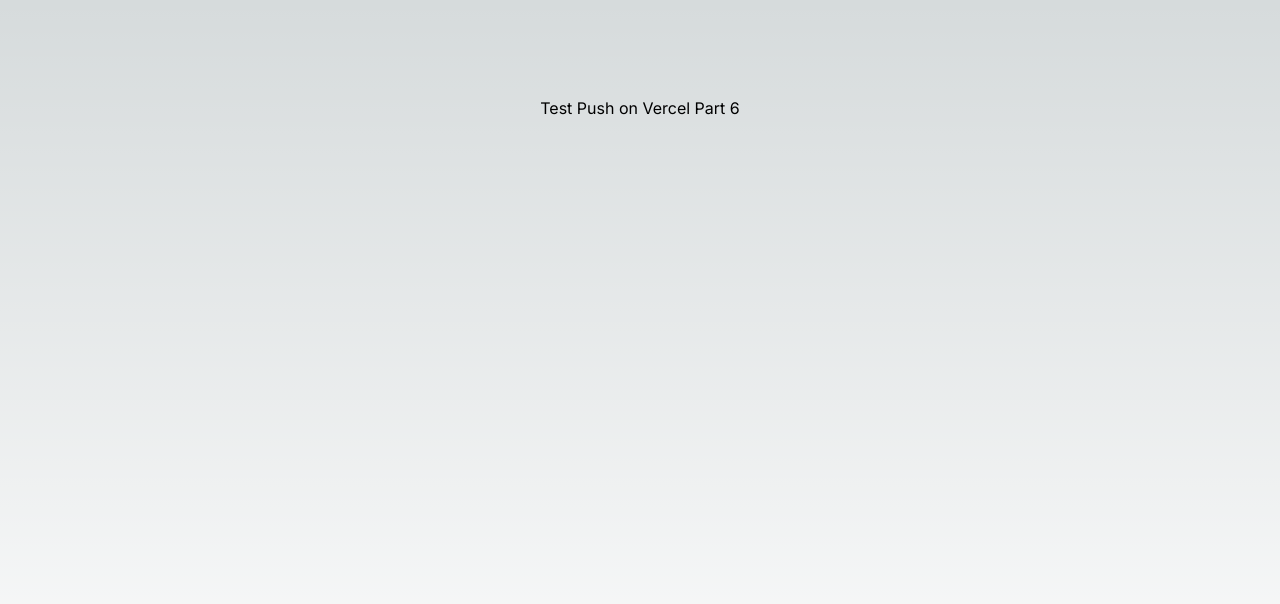
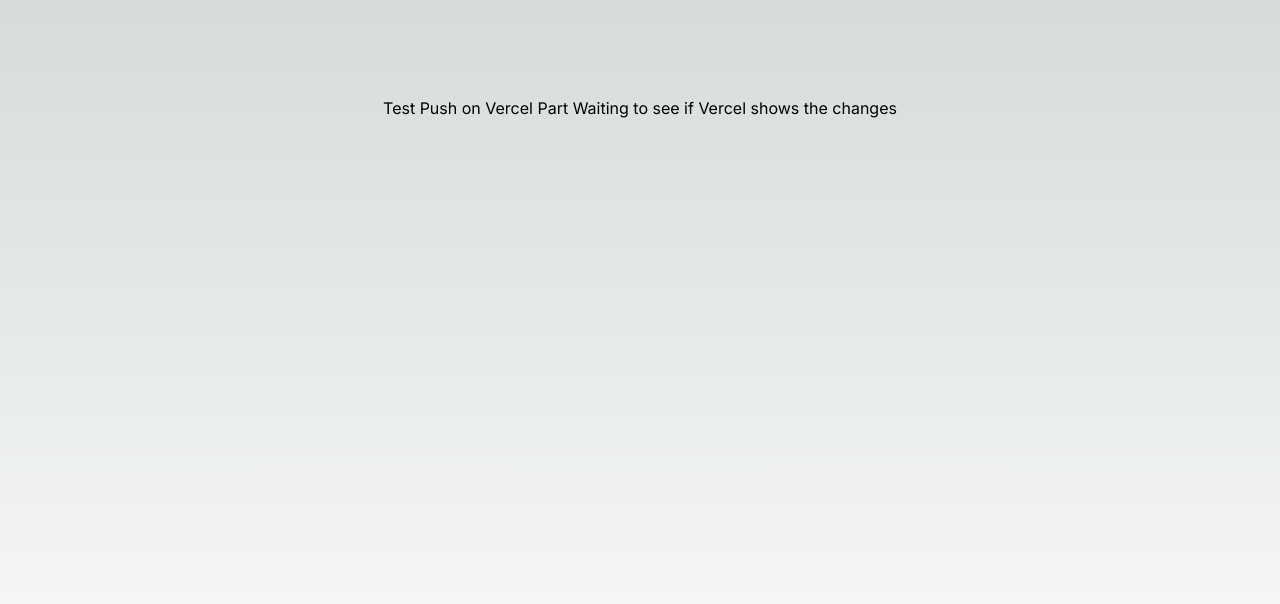
Before and after one commit to jasonballejo/vine-church-margate-fl, a Next.js app: page / in a window 1280 px wide. Shown: the top 604 px of the page. Built offline with nearby package versions, Linux system fonts and the light colour scheme.

Commit message:
test Vercel push1

```diff
--- a/components/NavBar.tsx
+++ b/components/NavBar.tsx
@@ -3,7 +3,9 @@
 export default function NavBar() {
   return (
     <section>
-      <div>Test Push on Vercel Part 6</div>
+      <div>
+        Test Push on Vercel Part Waiting to see if Vercel shows the changes
+      </div>
     </section>
   );
 }
```
